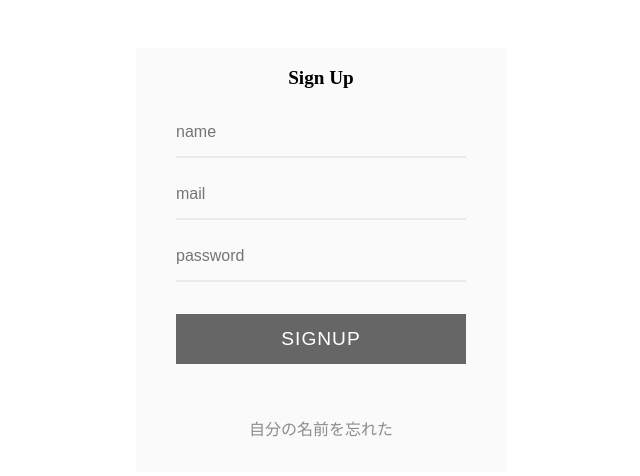
After one commit to satoooon8888/NITIC_PBL_6, a Flask app: template templates/signUp.html in a window 1280 px wide. The commit adds this page. Shown: the top 476 px of the page, without its empty margins (319-959 px from the left). Run offline with Flask 2, Linux system fonts and the light colour scheme; the template is opened without the code that fills it, so the values that code supplies are empty.

Commit message:
html追加

```diff
--- /dev/null
+++ b/templates/signUp.html
@@ -0,0 +1,31 @@
+<!DOCTYPE HTML>
+<head>
+    <meta charset="utf-8">
+    <title>アカウント作成</title>
+    <link rel="stylesheet" href="style.css">
+</head>
+<body>
+<div class="form-wrapper">
+    <h1>Sign Up</h1>
+    <form action="/signup" method="post">
+        <div class="form-item">
+            <label for="name"></label>
+            <input type="name" name="name" required="required" placeholder="name" id="name">
+        </div>
+        <div class="form-item">
+            <label for="mail"></label>
+            <input type="mail" name="mail" required="required" placeholder="mail" id="mail">
+        </div>
+        <div class="form-item">
+            <label for="password"></label>
+            <input type="password" name="password" required="required" placeholder="password" id="password">
+        </div>
+        <div class="button-panel">
+            <input type="submit" class="button" title="Sign Up" value="Signup" onclick="location.href='index.html'">
+        </div>
+    </form>
+    <div class="form-footer">
+        <p><a href="#">自分の名前を忘れた</a></p>
+    </div>
+</div>
+</body>
--- /dev/null
+++ b/templates/style.css
@@ -0,0 +1,158 @@
+/* Simple Reset */
+* { margin: 0; padding: 0; box-sizing: border-box; }
+
+/* Form Layout */
+.form-wrapper {
+    background: #fafafa;
+    margin: 3em auto;
+    padding: 0 1em;
+    max-width: 370px;
+}
+
+h1 {
+    text-align: center;
+    padding: 1em 0;
+}
+
+form {
+    padding: 0 1.5em;
+}
+
+.form-item {
+    margin-bottom: 0.75em;
+    width: 100%;
+}
+
+.form-item input {
+    background: #fafafa;
+    border: none;
+    border-bottom: 2px solid #e9e9e9;
+    color: #666;
+    font-size: 1em;
+    height: 50px;
+    transition: border-color 0.3s;
+    width: 100%;
+}
+
+.form-item input:focus {
+    border-bottom: 2px solid #c0c0c0;
+    outline: none;
+}
+
+.button-panel {
+    margin: 2em 0 0;
+    width: 100%;
+}
+
+.button-panel .button {
+    background: #666;
+    border: none;
+    color: #fff;
+    cursor: pointer;
+    height: 50px;
+    font-size: 1.2em;
+    letter-spacing: 0.05em;
+    text-align: center;
+    text-transform: uppercase;
+    transition: background 0.3s ease-in-out;
+    width: 100%;
+}
+
+.button:hover {
+    background: #666;
+}
+
+.form-footer {
+    font-size: 1em;
+    padding: 2em 0;
+    text-align: center;
+}
+
+.form-footer a {
+    color: #8c8c8c;
+    text-decoration: none;
+    transition: border-color 0.3s;
+}
+
+.form-footer a:hover {
+    border-bottom: 1px dotted #8c8c8c;
+}
+
+@charset "utf-8";
+
+/*========= 上部固定させるためのCSS ===============*/
+#header{
+    height: 70px;/*高さ指定*/
+    width:100%;/*横幅指定*/
+    /*以下はレイアウトのためのCSS*/
+    display: flex;
+    justify-content: space-between;
+    align-items: center;
+    background:#333;
+    color:#fff;
+    text-align: center;
+    padding: 20px;
+}
+
+/*JSを使いfixedクラスが付与された際の設定*/
+#header.fixed{
+    position: fixed;/*fixedを設定して固定*/
+    z-index: 999;/*最前面へ*/
+    top:0;/*位置指定*/
+    left:0;/*位置指定*/
+}
+
+
+/*========= レイアウトのためのCSS ===============*/
+
+h1{
+    font-size:1.2rem;
+}
+
+h2{
+    font-size:1.2rem;
+    text-align: center;
+    margin: 0 0 30px 0;
+}
+
+p{
+    margin-top:20px;
+}
+
+small{
+    background:#333;
+    color:#fff;
+    display: block;
+    text-align: center;
+    padding:20px;
+}
+
+
+
+nav ul{
+    list-style: none;
+    display: flex;
+    justify-content: center;
+}
+
+nav ul li a{
+    display: block;
+    text-decoration: none;
+    color: #666;
+    padding:10px;
+    transition:all 0.3s;
+}
+
+nav ul li.current a,
+nav ul li a:hover{
+    color:#fff;
+}
+
+
+section{
+    padding:30px;
+}
+
+section:nth-child(2n){
+    background:#f3f3f3;
+}f
```
Also changed, not shown: templates/index.html (+63 -4 lines), templates/signIn.html (added, +28 -0 lines), templates/readme.txt (added).
